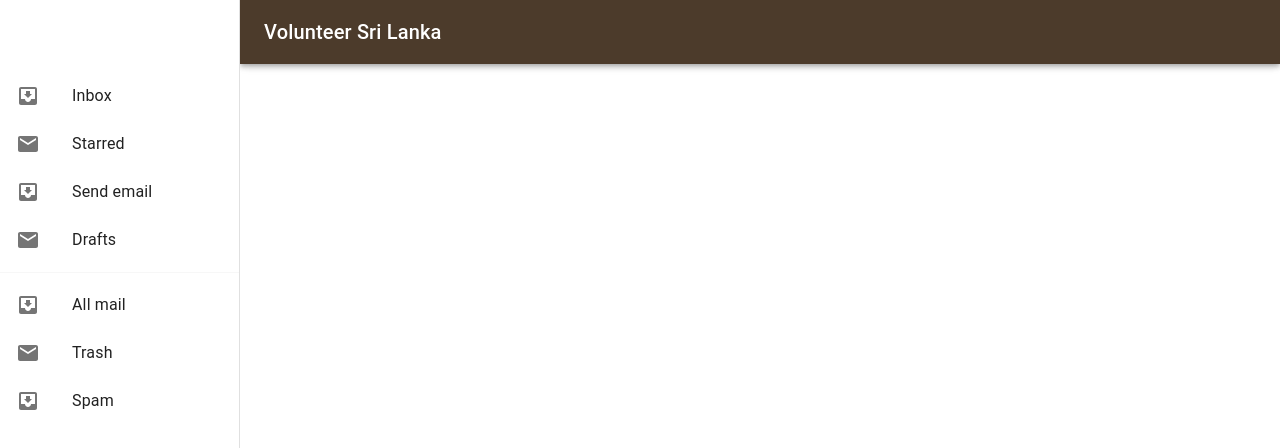
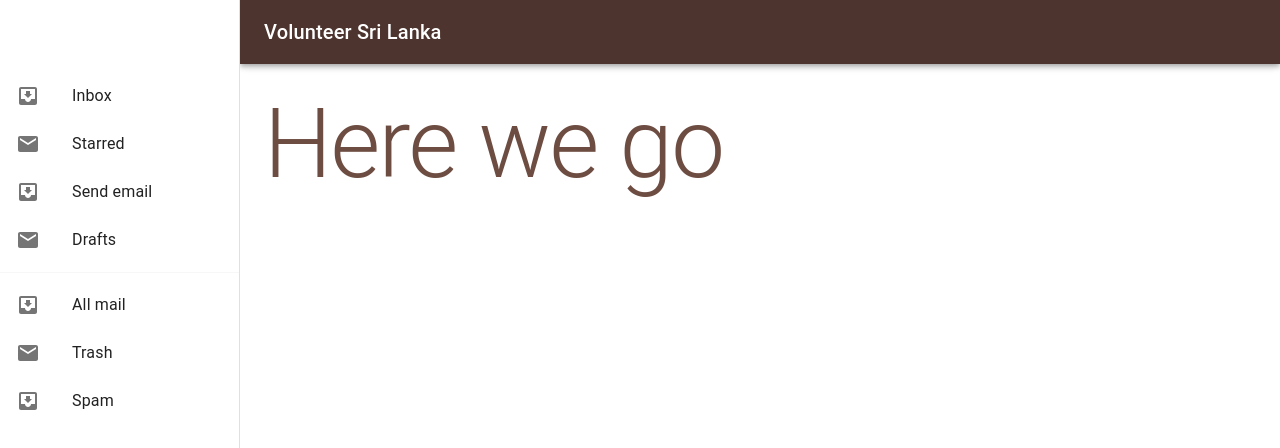
Before and after one commit to gihanchaturanga/apeksha-hostpital-donation-web, a React (Create React App) app: page /admin/dashboard in a window 1280 px wide. Shown: the top 448 px of the page. Built offline with nearby package versions, Linux system fonts and the light colour scheme.

Commit message:
theme-color setting

```diff
--- a/src/Admin/Dashboard/Dashboard.js
+++ b/src/Admin/Dashboard/Dashboard.js
@@ -1,14 +1,37 @@
 import React from 'react'
 import ResponsiveDrawer from '../../common/AdminNav/AdminNav'
-import { ThemeProvider, createTheme } from '@mui/material'
-import { orange } from '@mui/material/colors'
+import { ThemeProvider, Typography, createTheme } from '@mui/material'
+import { amber, blueGrey, brown, deepOrange, green, grey, orange } from '@mui/material/colors'
 
 const Dashboard = () => {
 
     const theme = createTheme({
         palette: {
             primary:{
-                main: '#4C3B2B'
+                light: brown[600],
+                main: brown[800],
+                dark: brown[900]
+            },
+            secondary:{
+                light: blueGrey[500],
+                main: blueGrey[700],
+                dark: blueGrey[800]
+
+            },
+            success: {
+                light: green[600],
+                main: green[700],
+                dark: green[800]
+            },
+            warning:{
+                light: amber[400],
+                main: amber[600],
+                dark: amber[800]
+            },
+            error: {
+                light: deepOrange[800],
+                main: '#dd2c00',
+                dark: deepOrange[900]
             }
         }
     })
@@ -17,7 +40,10 @@ const Dashboard = () => {
   return (
     <>
         <ThemeProvider theme={theme}>
-            <ResponsiveDrawer/>
+            <ResponsiveDrawer>
+            <Typography variant='h1' color={'primary.light'}>Here we go</Typography>
+            </ResponsiveDrawer>
+
         </ThemeProvider>
     </>
   )
```
